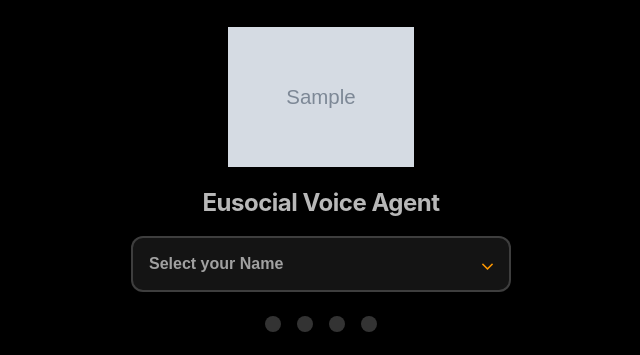
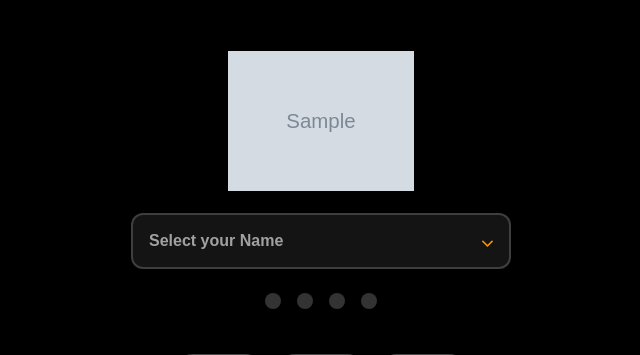
Before and after one commit to EusocialDev/hosthub, a Django app: a page that uses test_1/testendpoint/templates/testendpoint/login.html in a window 1280 px wide. Shown: the top 355 px of the page, without its empty margins (319-959 px from the left). Run offline with Django 5.2, Linux system fonts and the light colour scheme; tables that the repository leaves empty hold one stand-in row (values such as "Sample post"); grey boxes marked "Sample" are stand-in pictures.

Commit message:
took Eusocial voice agent login title out of page

```diff
--- a/test_1/testendpoint/templates/testendpoint/login.html
+++ b/test_1/testendpoint/templates/testendpoint/login.html
@@ -14,7 +14,7 @@
     {%else%}
         <div class='location-name'>{{ location.name }}</div>
     {%endif%}
-        <h1 class="login-title">Eusocial Voice Agent</h1>
+        {% comment %} <h1 class="login-title">Eusocial Voice Agent</h1> {% endcomment %}
 
 
         <div class="employee-picker">
```
